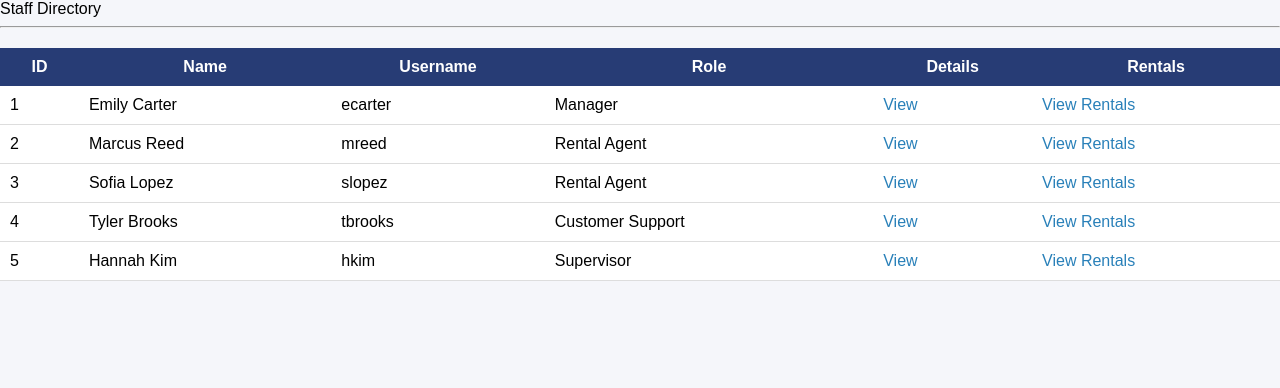
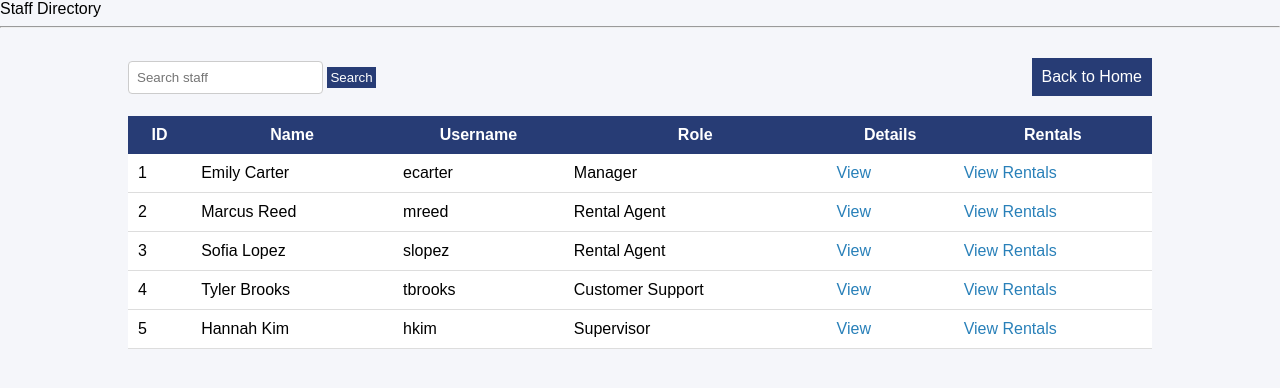
Before and after one commit to arigree/211_FinalProject, a Flask app: page /staff/ in a window 1280 px wide. Shown: the top 388 px of the page. Run offline with Flask 3, Linux system fonts and the light colour scheme.

Commit message:
Fixed staff page layout

```diff
--- a/app/staff/templates/index.html
+++ b/app/staff/templates/index.html
@@ -10,6 +10,14 @@
 
 <div id="main-header">Staff Directory</div>
 <hr>
+<div class="container">
+<div class="seperate">
+   <form method="GET" action="{{ url_for('staff.search') }}">
+        <input type="text" name="q" placeholder="Search staff" value="{{ query or '' }}">
+        <button type="submit" class="submit">Search</button>
+    </form>
+    <a class="home-link" href="/">Back to Home</a>
+</div>
 
 {% if staff_members %}
 <table>
@@ -41,5 +49,7 @@
     <p>No staff members found.</p>
 {% endif %}
 
+</div>
+
 </body>
 </html>
```
